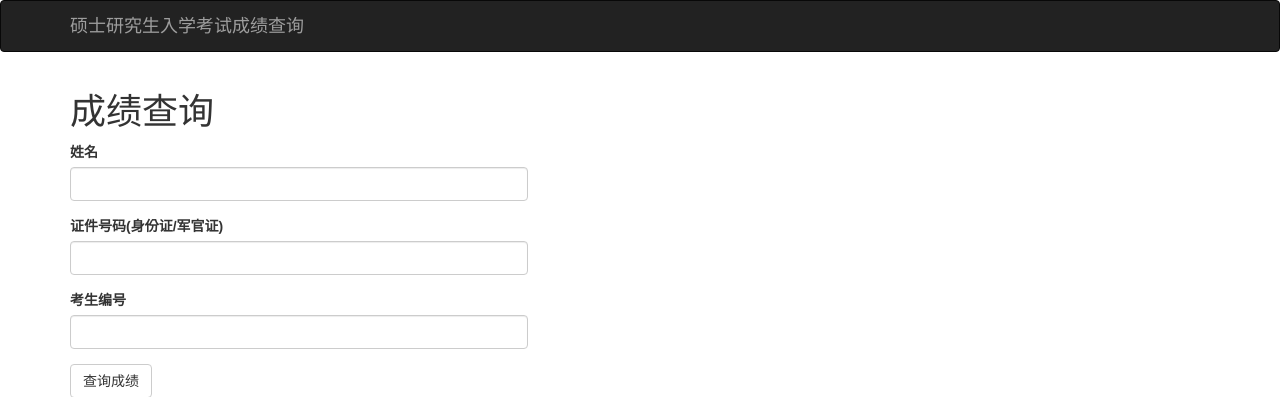
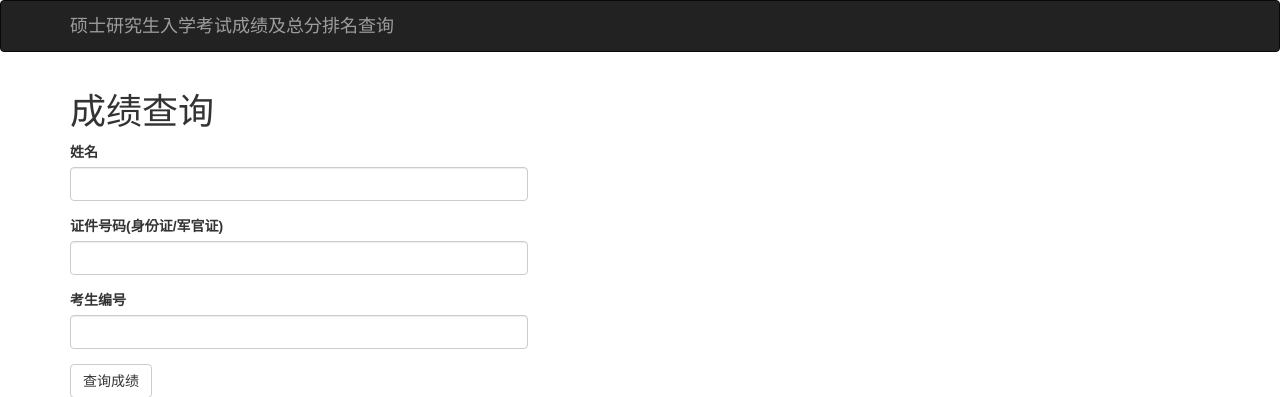
Before and after one commit to liudonghua123/cjcx_yjs, a Flask app: page / in a window 1280 px wide. Shown: the top 397 px of the page. Run offline with Flask 2, Linux system fonts and the light colour scheme; parts of the project's set-up code (start-up, migrations or seed data) failed here and were passed over; some libraries are stand-ins or nearby versions.

Commit message:
update template

```diff
--- a/app/templates/404.html
+++ b/app/templates/404.html
@@ -1,10 +1,10 @@
 {% extends "base.html"%}
 
-{% block title %}云南大学研究生入学考试成绩查 - 页面不存在{% endblock %}
+{% block title %}硕士研究生入学考试成绩及总分排名查询 - 页面不存在{% endblock %}
 
 {% block page_content %}
     <div class="page-header">
-        <h1>不存在</h1>
+        <h1>你查询的信息不存在!</h1>
     </div>
 
     <p>
--- a/app/templates/base.html
+++ b/app/templates/base.html
@@ -1,13 +1,13 @@
 {% extends "bootstrap/base.html" %}
 
-{% block title %}研究生入学考试成绩查询{% endblock %}
+{% block title %}硕士研究生入学考试成绩及总分排名查询{% endblock %}
 
 {% block navbar %}
     <div class="navbar navbar-inverse" role="navigation">
         <div class="container">
 
             <div class="navbar-header">
-                <a class="navbar-brand" href="/">硕士研究生入学考试成绩查询</a>
+                <a class="navbar-brand" href="/">硕士研究生入学考试成绩及总分排名查询</a>
             </div>
 
         </div>
```
